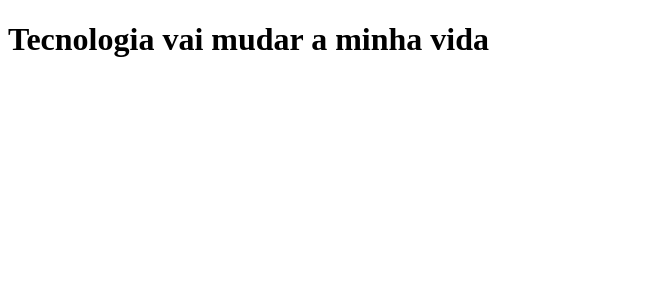
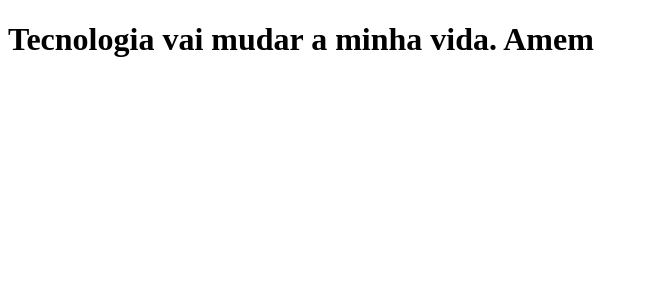
Before and after one commit to TI-nando/clone-tabnews, a Next.js app: page / in a window 1280 px wide. Shown: the top 300 px of the page, without its empty margins (0-648 px from the left). Built offline with nearby package versions, Linux system fonts and the light colour scheme.

Commit message:
alterada a frase

```diff
--- a/pages/index.js
+++ b/pages/index.js
@@ -1,5 +1,5 @@
 function Home() {
-    return <h1>Tecnologia vai mudar a minha vida</h1>
+    return <h1>Tecnologia vai mudar a minha vida. Amem</h1>
 }
 
 export default Home;
```
